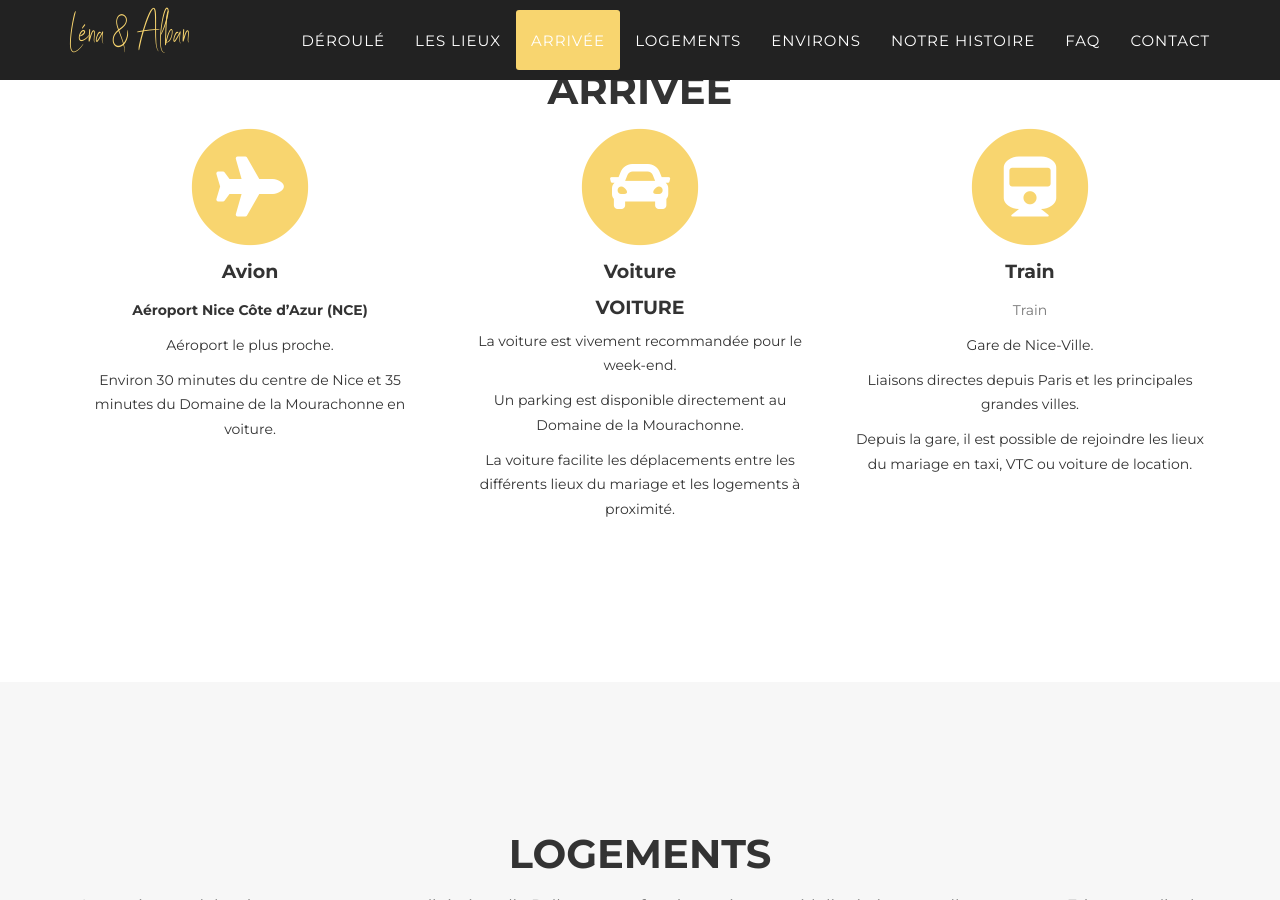
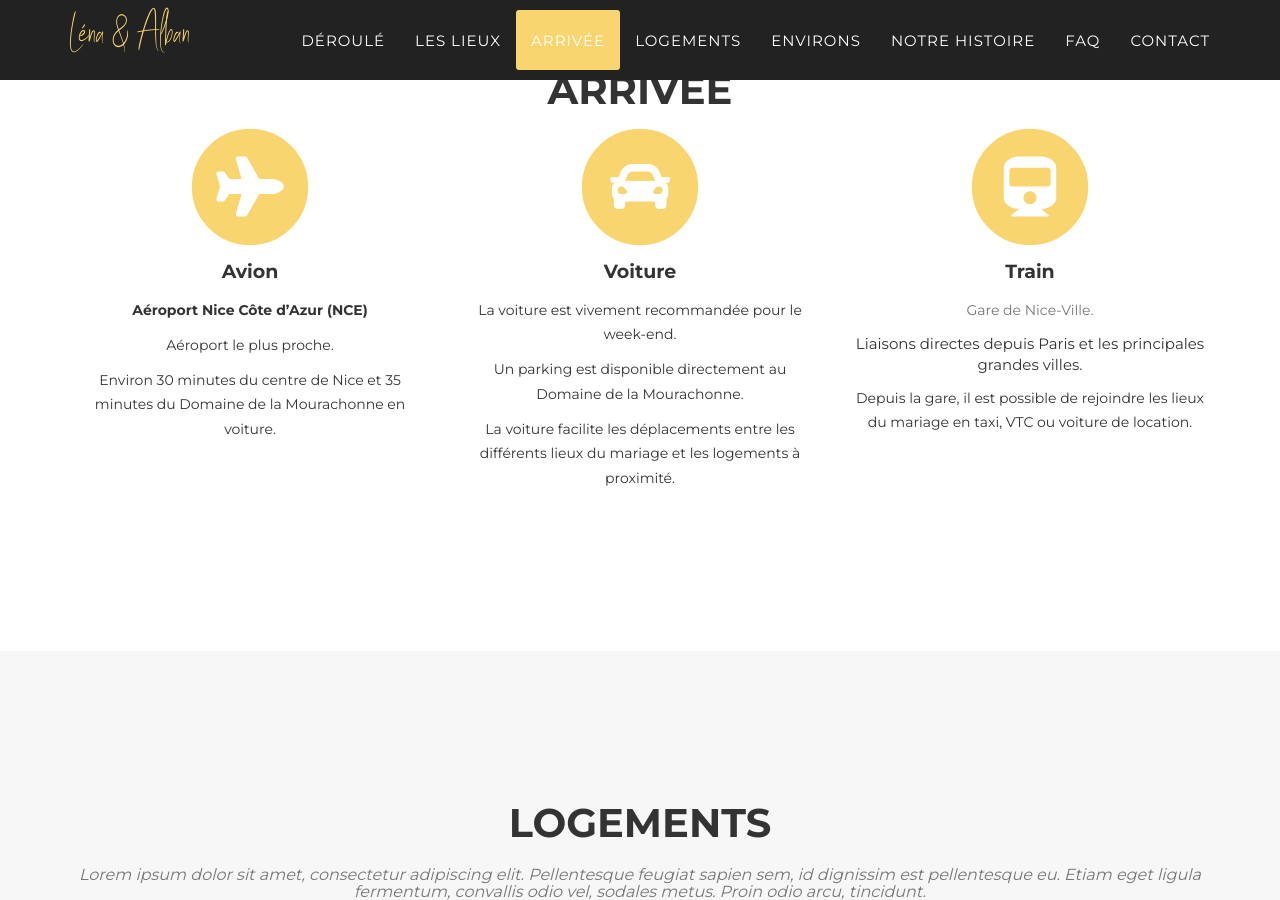
Before and after one commit to LenaAlban/lena-alban-wedding, a Jekyll site: the page built from _fr_pages/index.html, in a window 1280 px wide and 900 px high, scrolled down 3350 px. Built offline with Jekyll 4.4.1, drawn with Linux system fonts in a browser that asks for light colours; some web fonts are replaced.

Commit message:
Update travel.html

```diff
--- a/_includes/fr_data/travel.html
+++ b/_includes/fr_data/travel.html
@@ -24,7 +24,7 @@
                     <i class="fa fa-car fa-stack-1x fa-inverse"></i>
                 </span>
                 <h4 class="service-heading">Voiture</h4>
-                <p class="text-muted"><h4>Voiture</h4>
+                <p class="text-muted">
                 <p>La voiture est vivement recommandée pour le week-end.</p>
                 <p>Un parking est disponible directement au Domaine de la Mourachonne.</p>
                 <p>La voiture facilite les déplacements entre les différents lieux du mariage et les logements à proximité.</p>
@@ -36,8 +36,8 @@
                     <i class="fa fa-train fa-stack-1x fa-inverse"></i>
                 </span>
                 <h4 class="service-heading">Train</h4>
-                <p class="text-muted"<h4>Train</h4>
-                <p>Gare de Nice-Ville.</p>
+                <p class="text-muted"
+                <p>Gare de Nice-Ville.</p
                 <p>Liaisons directes depuis Paris et les principales grandes villes.</p>
                 <p>Depuis la gare, il est possible de rejoindre les lieux du mariage en taxi, VTC ou voiture de location.</p>
 
```
